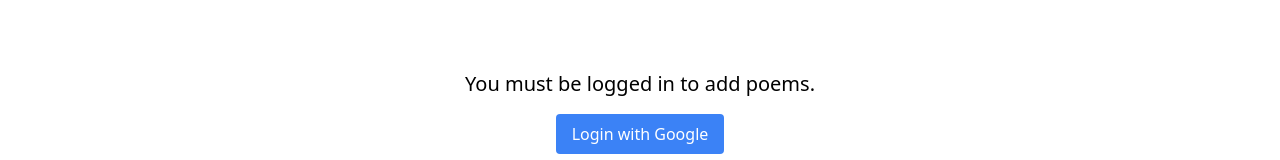
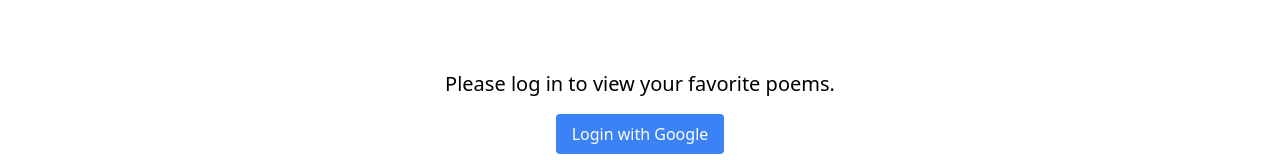
Before and after one commit to ashishsaranshakya/poetry-blog, a React (Vite) app: page /favorites in a window 1280 px wide. Shown: the part 288-448 px from the top of the page. Built offline with nearby package versions, Linux system fonts and the light colour scheme; no server answers; the database is empty.

Commit message:
changed protected route component

```diff
--- a/src/App.jsx
+++ b/src/App.jsx
@@ -25,8 +25,16 @@ const App = () => {
                 <Route path="/" element={<HomePage />} />
                 <Route path="/explore" element={<ExplorePage />} />
                 <Route path="/poems/:id" element={<PoemPage />} />
-                <Route path="/favorites" element={<ProtectedRoute><Favorites /></ProtectedRoute>} />
-                <Route path="/add-poem" element={<ProtectedRoute><AddPoemPage /></ProtectedRoute>} />
+                <Route path="/favorites" element={
+                  <ProtectedRoute message="Please log in to view your favorite poems.">
+                    <Favorites />
+                  </ProtectedRoute>
+                } />
+                <Route path="/add-poem" element={
+                  <ProtectedRoute isAdmin message="You must be logged in to add poems.">
+                    <AddPoemPage />
+                  </ProtectedRoute>
+                } />
               </Routes>
             </div>
             <Footer />
--- a/src/components/ProtectedRoute.jsx
+++ b/src/components/ProtectedRoute.jsx
@@ -2,7 +2,7 @@ import { useState, useEffect } from 'react';
 import { auth } from '../firebaseConfig';
 import GoogleLogin from './GoogleLogin';
 
-const ProtectedRoute = ({ children }) => {
+const ProtectedRoute = ({ children, message, isAdmin = false }) => {
   const [user, setUser] = useState(null);
 
   useEffect(() => {
@@ -16,16 +16,16 @@ const ProtectedRoute = ({ children }) => {
   if (!user) {
     return (
       <div className="flex flex-col items-center justify-center min-h-[calc(100vh-12rem)]">
-        <p className="text-xl mb-4 text-center">You must be logged in to add poems.</p>
+        <p className="text-xl mb-4 text-center">{message || "You must be logged in to access this content."}</p>
         <GoogleLogin />
       </div>
     );
   }
 
-  if (user.uid !== import.meta.env.VITE_USER_ID) {
+  if (isAdmin && user.uid !== import.meta.env.VITE_USER_ID) {
     return (
       <div className="flex items-center justify-center min-h-[calc(100vh-12rem)]">
-        <p className="text-xl text-center">You do not have permission to add poems.</p>
+        <p className="text-xl text-center">You do not have permission to access this page.</p>
       </div>
     );
   }
```
